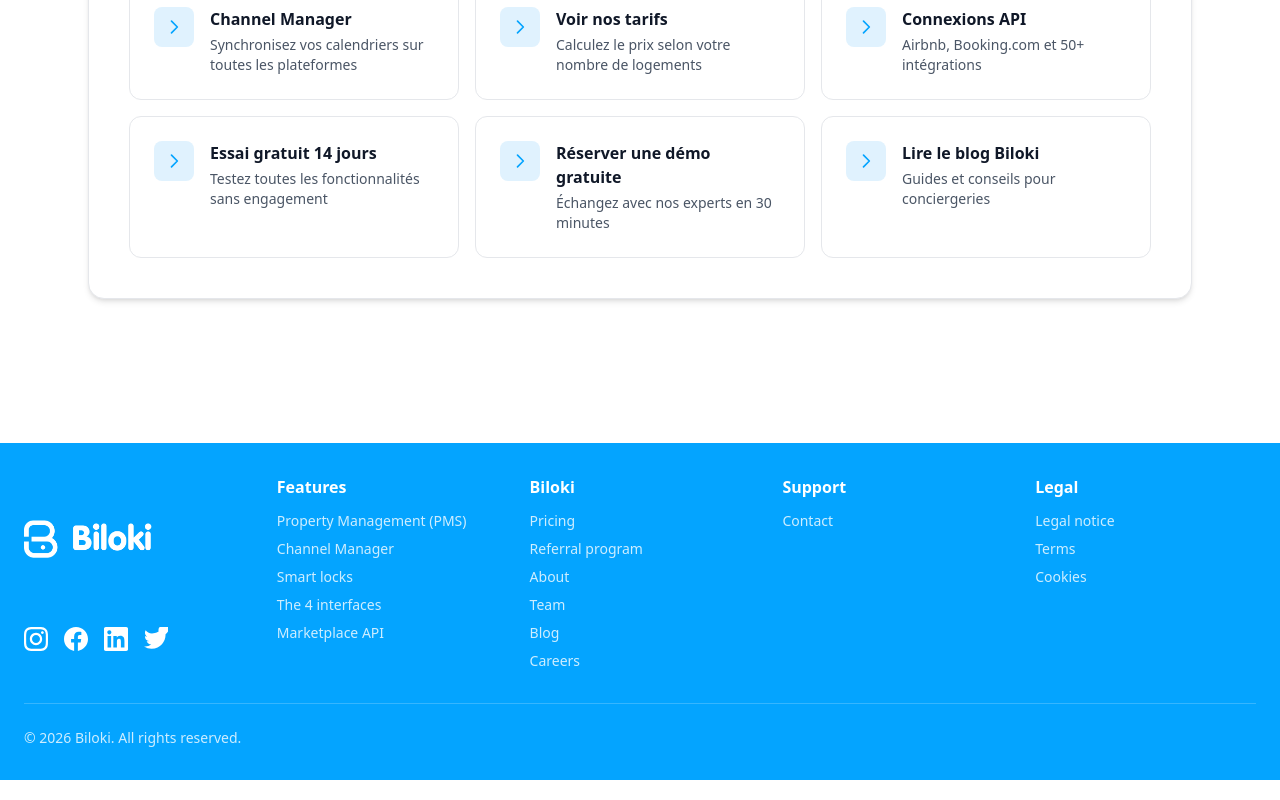
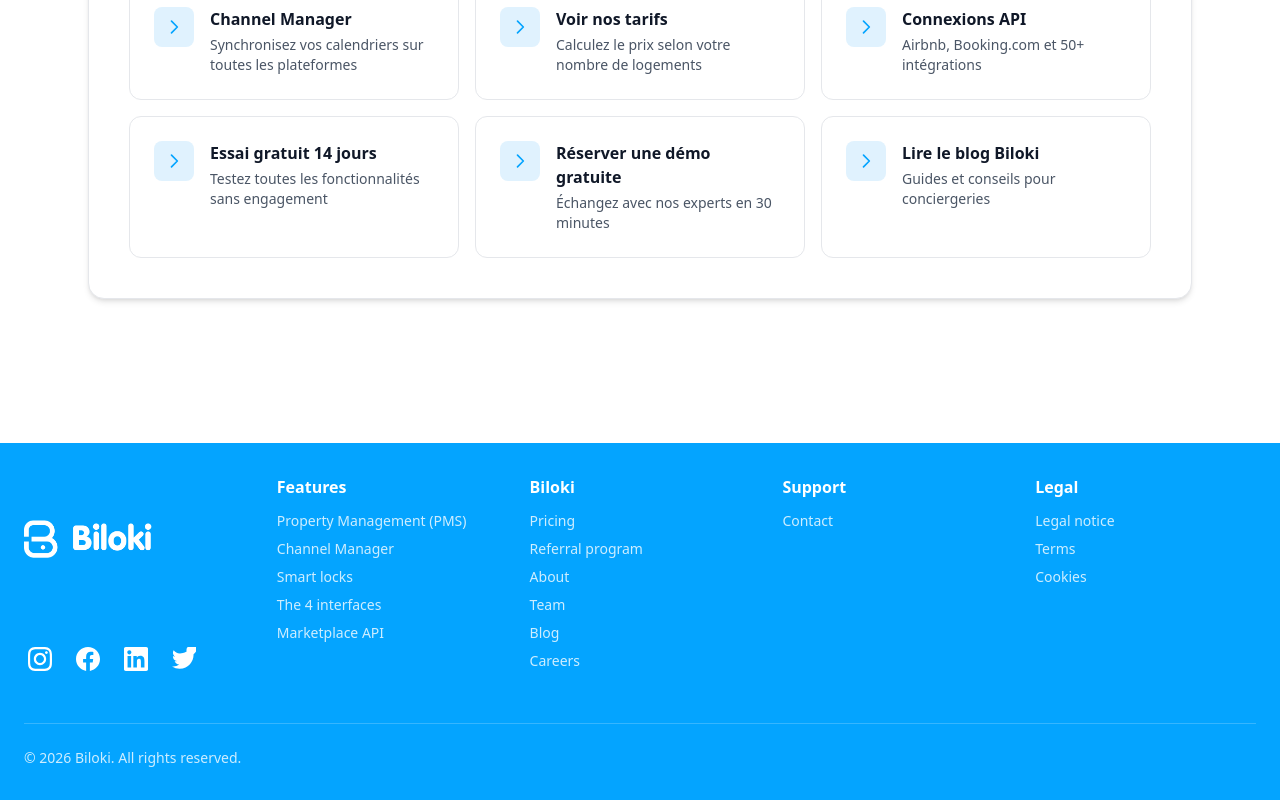
Before and after one commit to vernay/biloki, a Next.js app: page /en/fonctionnalites/pms in a window 1280 px wide. Shown: the part 3875-4675 px from the top of the page. Built offline with nearby package versions, Linux system fonts and the light colour scheme; no server answers.

Commit message:
fix: add padding to social icons to prevent clipping

```diff
--- a/components/layout/Footer.tsx
+++ b/components/layout/Footer.tsx
@@ -53,12 +53,12 @@ export default function Footer() {
             </div>
 
             {/* Réseaux sociaux */}
-            <div className="flex gap-4 items-start mt-4">
+            <div className="flex gap-4 items-center py-4">
               <a
                 href="https://www.instagram.com/bilokiofficial/"
                 target="_blank"
                 rel="noopener noreferrer"
-                className="hover:opacity-80 transition-opacity"
+                className="hover:opacity-80 transition-opacity block p-1"
                 aria-label="Instagram"
               >
                 <svg className="w-6 h-6 fill-white" viewBox="0 0 24 24">
@@ -69,7 +69,7 @@ export default function Footer() {
                 href="https://www.instagram.com/bilokiofficial/"
                 target="_blank"
                 rel="noopener noreferrer"
-                className="hover:opacity-80 transition-opacity"
+                className="hover:opacity-80 transition-opacity block p-1"
                 aria-label="Facebook"
               >
                 <svg className="w-6 h-6 fill-white" viewBox="0 0 24 24">
@@ -80,7 +80,7 @@ export default function Footer() {
                 href="https://www.linkedin.com/company/biloki/"
                 target="_blank"
                 rel="noopener noreferrer"
-                className="hover:opacity-80 transition-opacity"
+                className="hover:opacity-80 transition-opacity block p-1"
                 aria-label="LinkedIn"
               >
                 <svg className="w-6 h-6 fill-white" viewBox="0 0 24 24">
@@ -91,7 +91,7 @@ export default function Footer() {
                 href="https://twitter.com/"
                 target="_blank"
                 rel="noopener noreferrer"
-                className="hover:opacity-80 transition-opacity"
+                className="hover:opacity-80 transition-opacity block p-1"
                 aria-label="Twitter"
               >
                 <svg className="w-6 h-6 fill-white" viewBox="0 0 24 24">
```
